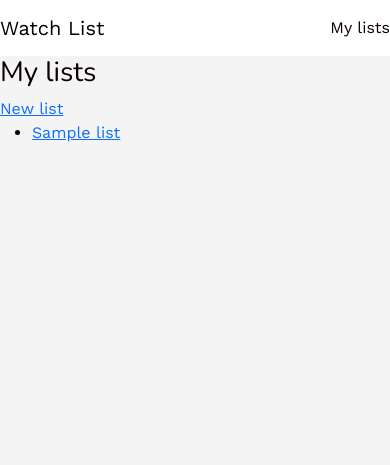
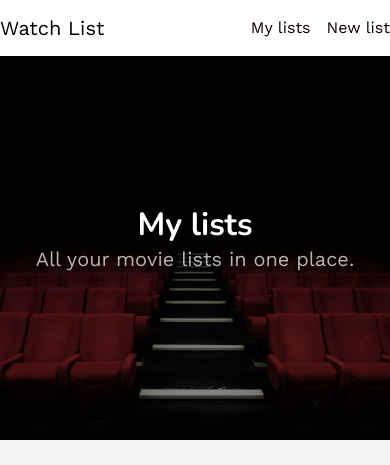
Before and after one commit to NE60/rails-watch-list, a Rails app: page /lists in a window 390 px wide. Shown: the top 465 px of the page. Run offline with Rails 7, Linux system fonts and the light colour scheme; data comes from the database, SQL or seed files in the repository; tables that the repository leaves empty hold one stand-in row (values such as "Sample post"); style sheets or scripts are compiled from the project's sources; some libraries are stand-ins or nearby versions.

Commit message:
Deploy watch list

```diff
--- /dev/null
+++ b/app/assets/stylesheets/components/_banner.scss
@@ -0,0 +1,21 @@
+.banner {
+  background-size: cover;
+  background-position: center;
+  padding: 150px 0;
+  text-align: center;
+
+  h1 {
+    margin: 0;
+    color: white;
+    text-shadow: 1px 1px 3px rgba(0, 0, 0, 0.2);
+    font-size: 32px;
+    font-weight: bold;
+  }
+
+  p {
+    font-size: 20px;
+    color: white;
+    opacity: 0.7;
+    text-shadow: 1px 1px 3px rgba(0, 0, 0, 0.2);
+  }
+}
--- a/app/assets/stylesheets/components/_index.scss
+++ b/app/assets/stylesheets/components/_index.scss
@@ -3,3 +3,5 @@
 @import "avatar";
 @import "form_legend_clear";
 @import "navbar";
+@import "banner";
+@import "card_trip";
--- a/app/views/layouts/application.html.erb
+++ b/app/views/layouts/application.html.erb
@@ -11,7 +11,10 @@
 
     <nav class="navbar navbar-lewagon">
       <%= link_to "Watch List", root_path, class: "navbar-brand" %>
-      <%= link_to "My lists", lists_path, class: "nav-link" %>
+      <div class="d-flex gap-3 ms-auto">
+        <%= link_to "My lists", lists_path, class: "nav-link" %>
+        <%= link_to "New list", new_list_path, class: "nav-link" %>
+      </div>
     </nav>
 
     <%= yield :head %>
--- a/app/views/lists/index.html.erb
+++ b/app/views/lists/index.html.erb
@@ -1,9 +1,28 @@
-<h1>My lists</h1>
+<div class="banner" style="background-image: linear-gradient(rgba(0,0,0,0.4),rgba(0,0,0,0.4)), url('<%= image_path("classic_movies.jpg") %>');">
+  <div class="container">
+    <h1>My lists</h1>
+    <p>All your movie lists in one place.</p>
+  </div>
+</div>
 
-<%= link_to "New list", new_list_path %>
-
-<ul>
-  <% @lists.each do |list| %>
-    <li><%= link_to list.name, list_path(list) %></li>
-  <% end %>
-</ul>
+<div class="container my-5">
+  <div class="row g-4">
+    <% @lists.each do |list| %>
+      <% poster = list.movies.first&.poster_url %>
+      <div class="col-12 col-md-6 col-lg-4">
+        <%= link_to list_path(list), class: "text-decoration-none text-dark" do %>
+          <div class="card-trip">
+            <%= image_tag(poster.presence || "classic_movies.jpg", alt: list.name) %>
+            <div class="card-trip-infos">
+              <div>
+                <h2><%= list.name %></h2>
+                <p>Your movie selection</p>
+              </div>
+              <h2 class="card-trip-pricing"><%= list.movies.count %> 🎬</h2>
+            </div>
+          </div>
+        <% end %>
+      </div>
+    <% end %>
+  </div>
+</div>
--- a/config/routes.rb
+++ b/config/routes.rb
@@ -6,12 +6,12 @@ Rails.application.routes.draw do
   # Can be used by load balancers and uptime monitors to verify that the app is live.
   get "up" => "rails/health#show", as: :rails_health_check
   resources :lists, only: [:index, :show, :new, :create] do
-  resources :bookmarks, only: [:new, :create]
+    resources :bookmarks, only: [:new, :create]
   end
   # Render dynamic PWA files from app/views/pwa/* (remember to link manifest in application.html.erb)
   # get "manifest" => "rails/pwa#manifest", as: :pwa_manifest
   # get "service-worker" => "rails/pwa#service_worker", as: :pwa_service_worker
-
+  resources :bookmarks, only: [:destroy]
   # Defines the root path route ("/")
   # root "posts#index"
 end
```
Also changed, not shown: app/assets/stylesheets/components/_card_trip.scss (added, +30 -0 lines), app/controllers/bookmarks_controller.rb (added, +30 -0 lines), app/views/bookmarks/new.html.erb (added, +9 -0 lines), app/views/lists/show.html.erb (+30 -9 lines), config/database.yml (+8 -13 lines), app/assets/images/classic_movies.jpg (renamed from app/assets/images/Classic movies.jpg).
